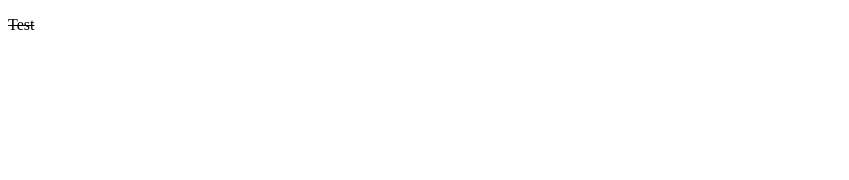
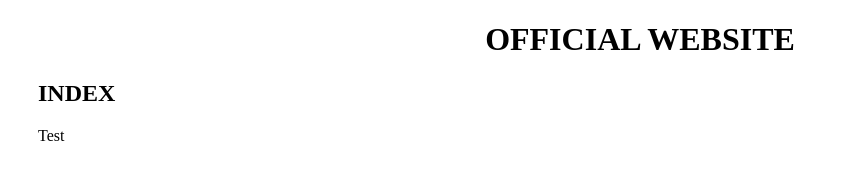
Before and after one commit to klimpsc/official-website, a plain HTML site: page index.html in a window 1280 px wide. Shown: the whole page, without its empty margins (0-849 px from the left). Drawn offline with Linux system fonts and the light colour scheme.

Commit message:
Add margins to h2 and p, and uppercase text decoration

```diff
--- a/index.html
+++ b/index.html
@@ -7,7 +7,14 @@
     <link rel="stylesheet" href="script.css">
 </head>
 <body>
-    <p>Test</p>
+    <h1>official website</h1>
+    <nav>
+
+    </nav>
+    <main>
+        <h2>index</h2>
+        <p>Test</p>
+    </main>
 
 </body>
 </html>
--- a/script.css
+++ b/script.css
@@ -1,3 +1,13 @@
+h1 {
+    text-align: center;
+    text-transform: uppercase;
+}
+h2 {
+    text-transform: uppercase;
+    margin-left: 30px;
+    margin-right: 30px;
+}
 p {
-    text-decoration: line-through;
+    margin-left: 30px;
+    margin-right: 30px;
 }
```
